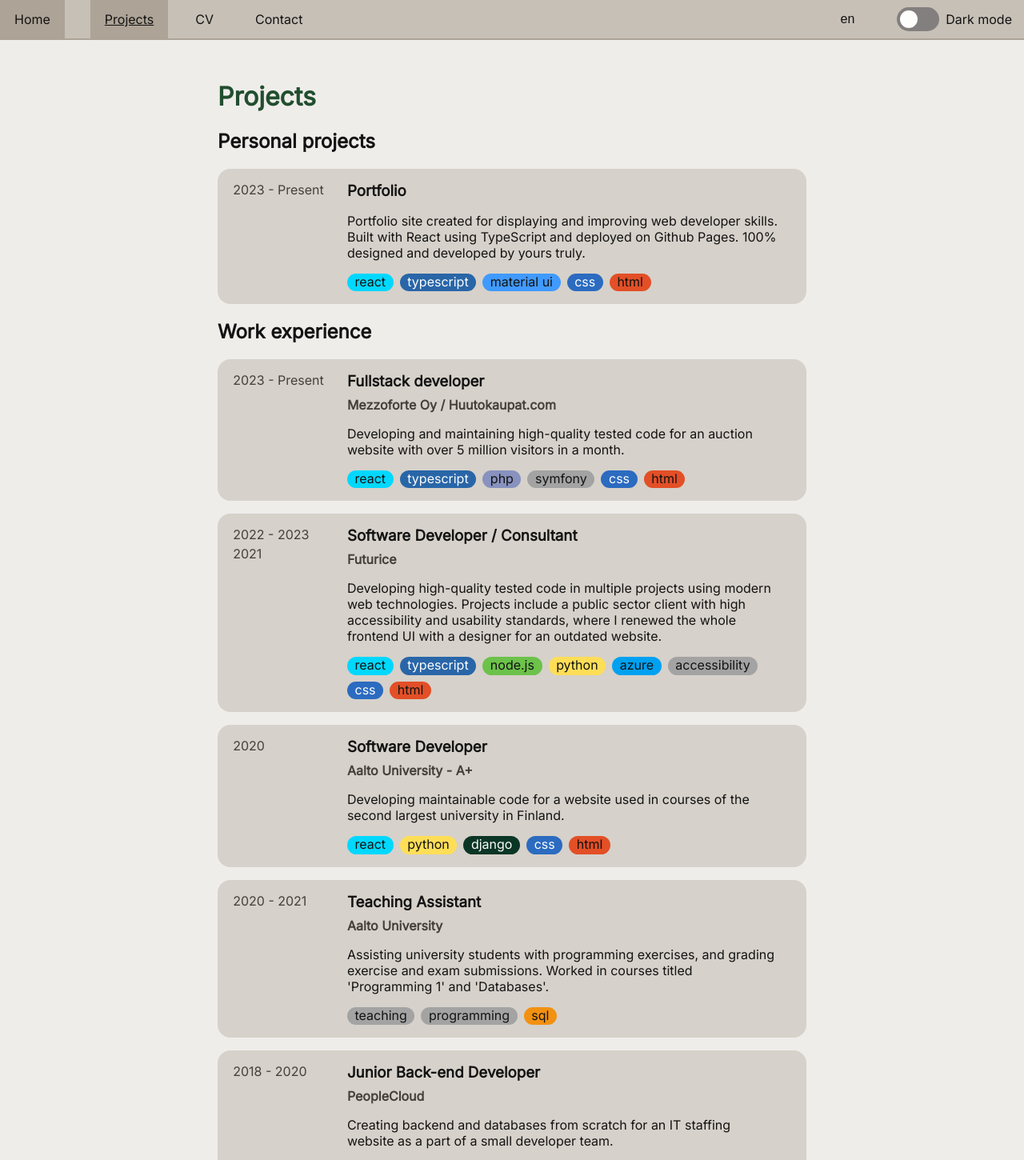
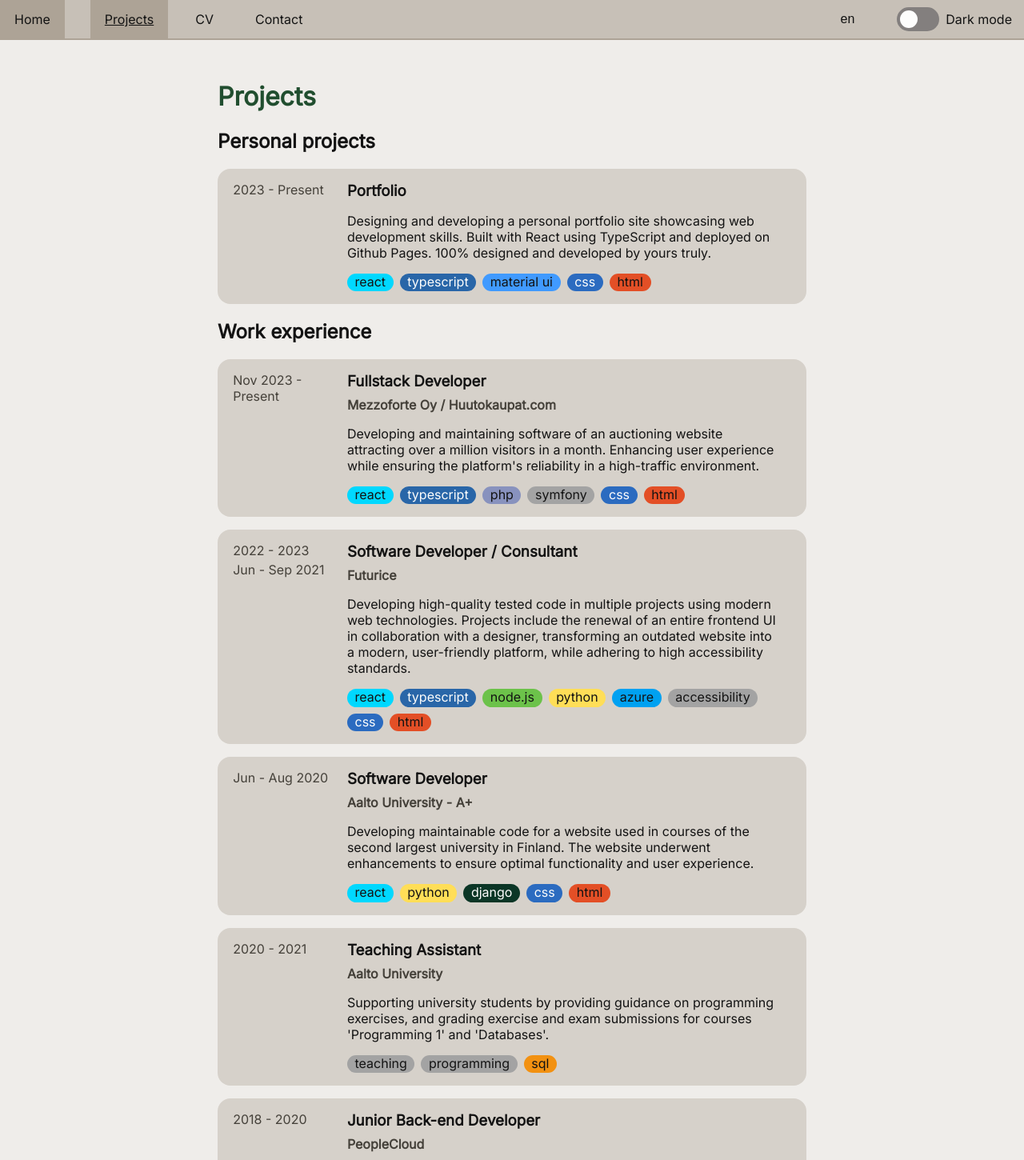
Before and after one commit to veeraalt/portfolio, a React (Create React App) app: page /portfolio/projects in a window 1280 px wide. Shown: the top 1450 px of the page at 80% size. Built offline with nearby package versions, Linux system fonts and the light colour scheme; some icons are missing.

Commit message:
Text changes

```diff
--- a/public/data/projects_en.json
+++ b/public/data/projects_en.json
@@ -10,7 +10,7 @@
     "title": "Junior Back-end Developer",
     "company": "PeopleCloud",
     "website": "https://peoplecloudpro.com",
-    "details": "Creating backend and databases from scratch for an IT staffing website as a part of a small developer team.",
+    "details": "Creating backend and databases from scratch for an IT staffing website as part of a small, dynamic developer team.",
     "keywords": ["php", "laravel", "postgresql", "sql", "docker", "html"],
     "type": "work"
   },
@@ -18,13 +18,13 @@
     "id": 2,
     "years": [
       {
-        "start": "2020"
+        "start": "Jun - Aug 2020"
       }
     ],
     "title": "Software Developer",
     "company": "Aalto University - A+",
     "website": "https://plus.cs.aalto.fi",
-    "details": "Developing maintainable code for a website used in courses of the second largest university in Finland.",
+    "details": "Developing maintainable code for a website used in courses of the second largest university in Finland. The website underwent enhancements to ensure optimal functionality and user experience.",
     "keywords": ["react", "python", "django", "css", "html"],
     "type": "work"
   },
@@ -39,7 +39,7 @@
     "title": "Teaching Assistant",
     "company": "Aalto University",
     "website": "https://www.aalto.fi",
-    "details": "Assisting university students with programming exercises, and grading exercise and exam submissions. Worked in courses titled 'Programming 1' and 'Databases'.",
+    "details": "Supporting university students by providing guidance on programming exercises, and grading exercise and exam submissions for courses 'Programming 1' and 'Databases'.",
     "keywords": ["teaching", "programming", "sql"],
     "type": "work"
   },
@@ -50,12 +50,12 @@
         "start": "2022",
         "end": "2023"
       },
-      { "start": "2021" }
+      { "start": "Jun - Sep 2021" }
     ],
     "title": "Software Developer / Consultant",
     "company": "Futurice",
     "website": "https://futurice.com",
-    "details": "Developing high-quality tested code in multiple projects using modern web technologies. Projects include a public sector client with high accessibility and usability standards, where I renewed the whole frontend UI with a designer for an outdated website.",
+    "details": "Developing high-quality tested code in multiple projects using modern web technologies. Projects include the renewal of an entire frontend UI in collaboration with a designer, transforming an outdated website into a modern, user-friendly platform, while adhering to high accessibility standards.",
     "keywords": [
       "react",
       "typescript",
@@ -72,14 +72,14 @@
     "id": 5,
     "years": [
       {
-        "start": "2023",
+        "start": "Nov 2023",
         "end": "Present"
       }
     ],
-    "title": "Fullstack developer",
+    "title": "Fullstack Developer",
     "company": "Mezzoforte Oy / Huutokaupat.com",
     "website": "https://huutokaupat.com",
-    "details": "Developing and maintaining high-quality tested code for an auction website with over 5 million visitors in a month.",
+    "details": "Developing and maintaining software of an auctioning website attracting over a million visitors in a month. Enhancing user experience while ensuring the platform's reliability in a high-traffic environment.",
     "keywords": ["react", "typescript", "php", "symfony", "css", "html"],
     "type": "work"
   },
@@ -93,7 +93,7 @@
     ],
     "name": "Portfolio",
     "website": "https://veeraalt.github.io/portfolio/",
-    "details": "Portfolio site created for displaying and improving web developer skills. Built with React using TypeScript and deployed on Github Pages. 100% designed and developed by yours truly.",
+    "details": "Designing and developing a personal portfolio site showcasing web development skills. Built with React using TypeScript and deployed on Github Pages. 100% designed and developed by yours truly.",
     "keywords": ["react", "typescript", "material ui", "css", "html"],
     "type": "other"
   }
--- a/src/locales/en.json
+++ b/src/locales/en.json
@@ -16,11 +16,16 @@
   "home": {
     "hi": "Hi, my name is",
     "name": "Veera Alt",
-    "longIntro1": "I'm a",
-    "longIntro2": "with emphasis on",
-    "longIntro3": "I'm also interested in design and accessibility. My driving passion is to build responsive websites that work smoothly and are visually engaging.",
-    "keyword1": "fullstack developer",
-    "keyword2": "frontend"
+    "intro1": "I'm a ",
+    "intro2": " with interest in design and accessibility. I specialize in creating responsive websites that work smoothly and are visually engaging.",
+    "intro3": "Since embarking on my computer science journey in 2017, I've had the privilege to contribute software to diverse projects, from ",
+    "intro4": "When I'm not coding, I enjoy bouldering and diving into various projects, from learning to knit to crafting furniture. Please explore my website for more about my projects and how to get in touch with me.",
+    "keyword": "fullstack developer",
+    "project1": "a large university",
+    "project2": "a bustling auctioning website",
+    "project3": "a growing IT staffing company",
+    "to": " to ",
+    "and": " and "
   },
   "projects": {
     "personal": "Personal projects",
--- a/src/locales/fi.json
+++ b/src/locales/fi.json
@@ -16,11 +16,16 @@
   "home": {
     "hi": "Moi, minun nimeni on",
     "name": "Veera Alt",
-    "longIntro1": "Olen",
-    "longIntro2": "joka on keskittynyt",
-    "longIntro3": "Olen myös kiinnostunut nettisivujen suunnittelusta ja saavutettavuudesta. Intohimoni on rakentaa responsiivisia nettisivuja jotka toimivat sulavasti ja ovat visuaalisesti näyttäviä.",
-    "keyword1": "fullstack-kehittäjä",
-    "keyword2": "frontendiin"
+    "intro1": "Olen ",
+    "intro2": ", joka on kiinnostunut nettisivujen suunnittelusta ja saavutettavuudesta. Erikoisosaamiseni on luoda responsiivisia nettisivuja, jotka toimivat sulavasti ja ovat näyttäviä.",
+    "intro3": "Siitä asti kun aloitin IT-opintoni vuonna 2017, olen osallistunut monipuolisiin projekteihin, joihin kuuluu mm. ",
+    "intro4": "Kun en ole koodaamassa, nautin boulderoinnista ja erilaisten projektien aloittamisesta, kuten opetella neulomaan tai rakentamaan huonekaluja. Tutustu sivuihini saadaksesi lisätietoa projekteistani ja yhteystiedoistani.",
+    "keyword": "fullstack-kehittäjä",
+    "project1": "suuri yliopisto",
+    "project2": "vilkas nettihuutokauppa",
+    "project3": "kasvava IT-henkilöstöyritys",
+    "to": ", ",
+    "and": " ja "
   },
   "projects": {
     "personal": "Vapaa-ajan projektit",
--- a/src/views/landingView/LandingView.css
+++ b/src/views/landingView/LandingView.css
@@ -50,6 +50,10 @@
   font-weight: 600;
 }
 
+.highlight.inlineLink {
+  text-decoration: none;
+}
+
 @media (min-height: 600px) {
   .infoContainer {
     margin-top: 10dvh;
--- a/src/views/landingView/LandingView.tsx
+++ b/src/views/landingView/LandingView.tsx
@@ -12,12 +12,18 @@ const LandingView = () => {
       <h1 className="shortIntro">{t("home.hi")}</h1>
       <h2 className="name">{t("home.name")}.</h2>
       <p>
-        {t("home.longIntro1")}{" "}
-        <span className="highlight">{t("home.keyword1")}</span>{" "}
-        {t("home.longIntro2")}{" "}
-        <span className="highlight">{t("home.keyword2")}</span>.
+        {t("home.intro1")}
+        <span className="highlight">{t("home.keyword")}</span>
+        {t("home.intro2")}
       </p>
-      <p>{t("home.longIntro3")}</p>
+      <p>{t("home.intro3")}
+        <a className="highlight inlineLink" href="https://www.aalto.fi" target="_blank" rel="noreferrer">{t("home.project1")}</a>
+        {t("home.to")}
+        <a className="highlight inlineLink" href="https://www.huutokaupat.com" target="_blank" rel="noreferrer">{t("home.project2")}</a>
+        {t("home.and")}
+        <a className="highlight inlineLink" href="https://www.peoplecloudpro.com" target="_blank" rel="noreferrer">{t("home.project3")}</a>{"."}
+      </p>
+      <p>{t("home.intro4")}</p>
       <div className="linkContainer">
         <Link to="/projects" className="pageLink">
           {t("common.projects")}
--- a/src/views/projectsView/ProjectsView.tsx
+++ b/src/views/projectsView/ProjectsView.tsx
@@ -31,7 +31,7 @@ const ProjectsView = () => {
   const sortProjectsByYear = (projects: Project[]) => {
     return projects.sort(
       (a: Project, b: Project) =>
-        parseInt(b.years[0].start) - parseInt(a.years[0].start)
+      new Date(b.years[0].start).getTime() - new Date(a.years[0].start).getTime()
     );
   };
 
```
Also changed, not shown: public/data/projects_fi.json (+7 -7 lines).
